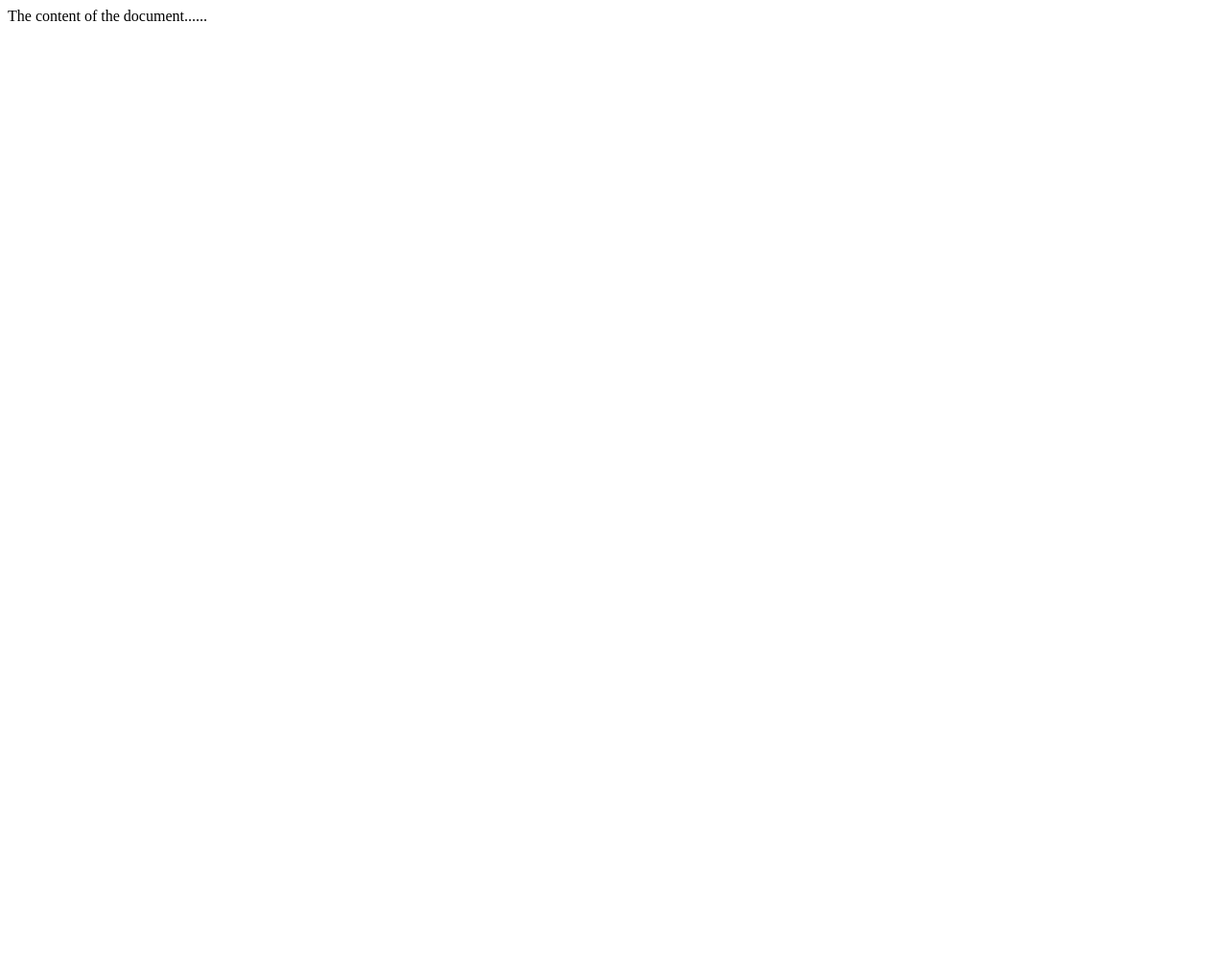
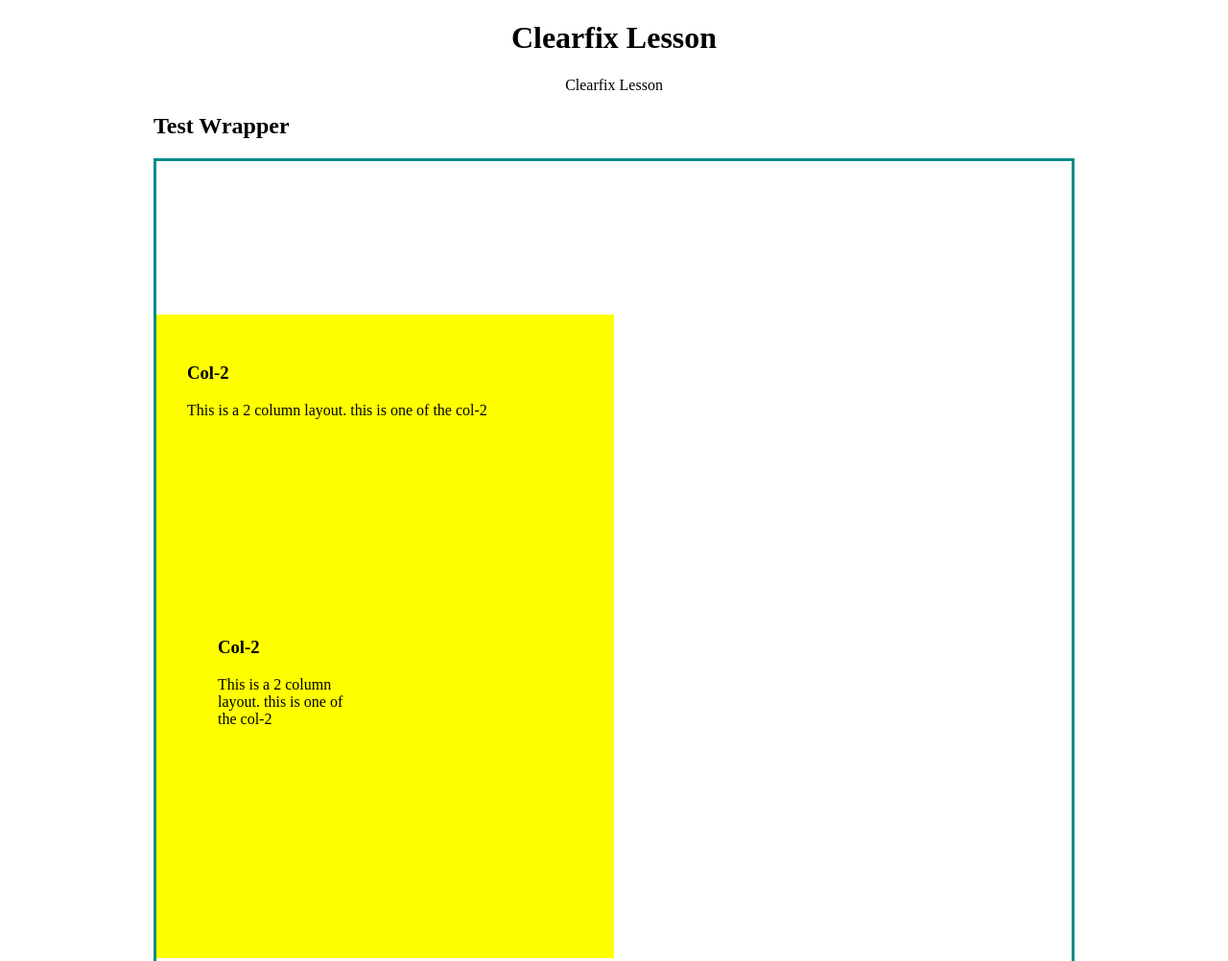
Before and after one commit to WyattMcCurdy/HTMLCSSLayout, a plain HTML site: page clearfix/index.html in a window 1280 px wide. Shown: the top 1002 px of the page at 96% size. Before the commit the page ends 800 px from the top, so only its background shows below. Drawn offline with Linux system fonts and the light colour scheme.

Commit message:
Adding clear fix lesson

```diff
--- /dev/null
+++ b/clearfix/css/style.css
@@ -0,0 +1,56 @@
+*{
+box-sizing: border-box;
+}
+
+.clearfix:after {
+    content: ".";
+    display: block;
+    clear: both;
+    visibility: hidden;
+    line-height: 0;
+    height: 0;
+}
+.clearfix {
+    display: inline-block;
+}
+html[xmlns] .clearfix {
+    display: block;
+}
+* html .clearfix {
+    height: 1%;
+}
+
+body{
+
+}
+
+.wrapper{
+
+max-width: 960px;
+margin: 0 auto;
+}
+
+header, footer{
+
+text-align: center;
+}
+
+/* -- Grid Styles -- */
+
+.col-container{
+    border: 3px solid darkcyan;
+    width: 100%;
+}
+
+.col-2{
+    margin: 10rem 0;
+    background: yellow;
+}
+
+@media screen and (min-width: 600px){
+    .col-2{
+    float:left;
+    width: 50%;
+    padding: 2rem;
+}
+}
--- a/clearfix/index.html
+++ b/clearfix/index.html
@@ -2,10 +2,44 @@
 <html>
 <head>
 <title>Title of the document</title>
+<link rel="stylesheet" href="css/style.css" media="screen" type="text/css">
 </head>
 
 <body>
-The content of the document......
+<header>
+<h1>Clearfix Lesson</h1>Clearfix Lesson
+</header>
+<div class="wrapper">
+    <h2>Test Wrapper</h2>
+    <section class="col-container clearfix">
+        <div class="col-2">
+
+            <article class="sub-article">
+
+            <h3>Col-2</h3>
+
+            <p>This is a 2 column layout. this is one of the col-2
+                </p>
+
+            </article>
+
+            <div class="col-2">
+
+            <article class="sub-article">
+            <h3>Col-2</h3>
+
+            <p>This is a 2 column layout. this is one of the col-2
+                </p>
+
+            </article>
+            </div>
+        </div>
+    </section>
+</div>
+
+    <footer>
+    <p>copyright 2014</p>
+    </footer>
 </body>
 
 </html>
```
